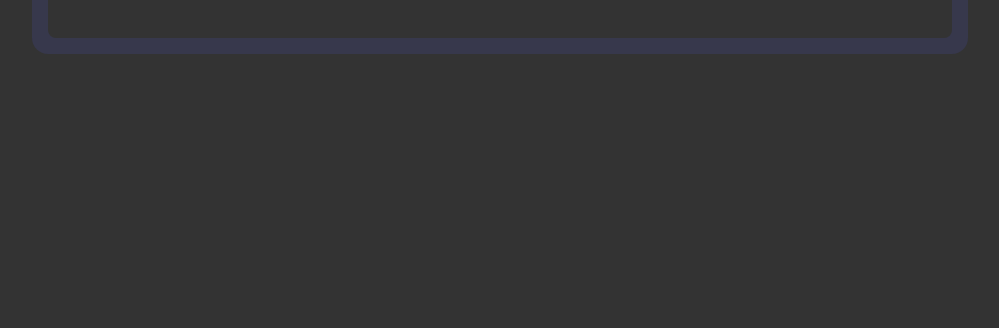
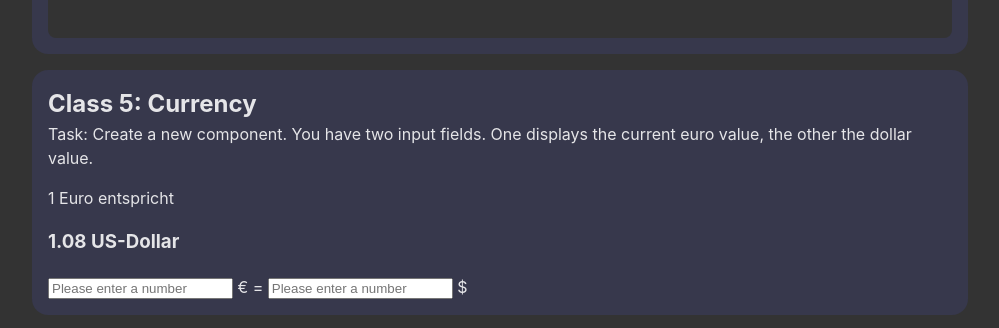
Before and after one commit to TheresasArtwork/react-exercises, a React (Vite) app: page /Exercises in a window 1280 px wide. Shown: the part 2037-2365 px from the top of the page, without its empty margins (140-1139 px from the left). Before the commit the page ends 2107 px from the top, so only its background shows below. Built offline with nearby package versions, Linux system fonts and the light colour scheme; the HTML template or start-up script is replaced by a standard one.

Commit message:
added a currency calculator component to exercises

```diff
--- /dev/null
+++ b/src/Currency/Currency.jsx
@@ -0,0 +1,52 @@
+import { useState } from "react";
+
+export function Currency() {
+  const [firstCurrencyValue, setFirstCurrencyValue] = useState();
+  const [secondCurrencyValue, setSecondCurrencyValue] = useState();
+
+  const currencyFactor = 1.08;
+
+  function convertToSecondCurrency(value) {
+    setFirstCurrencyValue(value);
+    setSecondCurrencyValue(value * currencyFactor);
+  }
+
+  function convertToFirstCurrency(value) {
+    setFirstCurrencyValue(value / currencyFactor);
+    setSecondCurrencyValue(value);
+  }
+
+  return (
+    <div className="currency-container">
+      <p className="subheadline">1 Euro entspricht</p>
+      <h3 className="converted-value">{currencyFactor} US-Dollar</h3>
+      <div className="input-field-container">
+        <input
+          name="euro"
+          id="euro"
+          type="number"
+          placeholder="Please enter a number"
+          value={firstCurrencyValue}
+          onChange={(e) => convertToSecondCurrency(e.target.value)}
+        />
+        <label htmlFor="euro"> €</label>
+
+        <span> = </span>
+
+        <input
+          name="dollar"
+          id="dollar"
+          type="number"
+          placeholder="Please enter a number"
+          value={secondCurrencyValue}
+          onChange={(e) => convertToFirstCurrency(e.target.value)}
+        />
+        <label htmlFor="dollar"> $</label>
+      </div>
+    </div>
+  );
+}
+
+// function limitedDecimalPlaces(x) {
+//   return Number.parseFloat(x).toFixed(2);
+// }
--- a/src/pages/Exercises.jsx
+++ b/src/pages/Exercises.jsx
@@ -6,6 +6,7 @@ import { Hooks } from "../Hooks/Hooks";
 import { InputField } from "../InputField/InputField";
 import { InputFieldEffect } from "../InputField/InputFieldEffect";
 import { Vacation } from "../Vacation/Vacation";
+import { Currency } from "../Currency/Currency";
 
 export default function Exercises() {
   return (
@@ -62,6 +63,15 @@ export default function Exercises() {
           </p>
           <Vacation />
         </section>
+
+        <section className="exercise-section">
+          <h2 className="exercise-header">Class 5: Currency</h2>
+          <p>
+            Task: Create a new component. You have two input fields. One
+            displays the current euro value, the other the dollar value.
+          </p>
+          <Currency />
+        </section>
       </div>
     </>
   );
```
